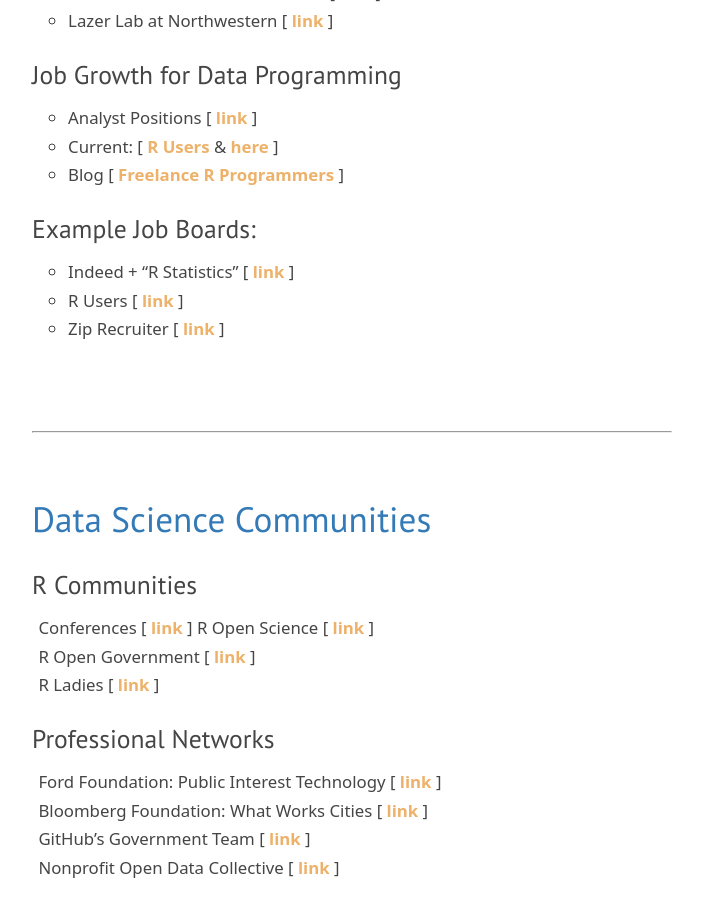
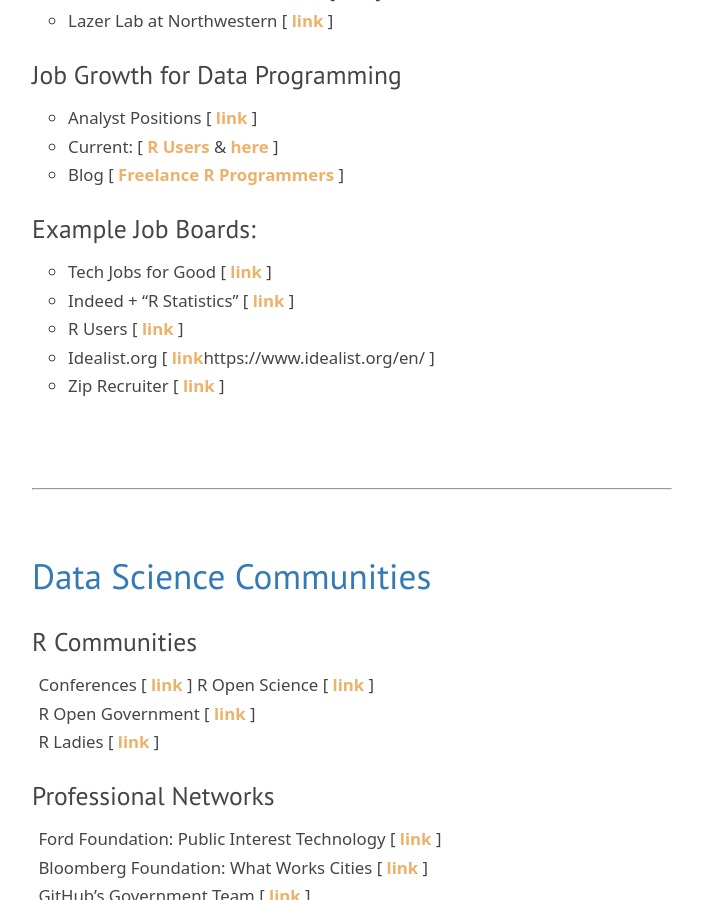
Before and after one commit to DS4PS/ds4ps.github.io, a Jekyll site: the page built from careers.md, in a window 1280 px wide and 900 px high, scrolled down 2947 px. Shown: the whole window, without its empty margins (288-991 px from the left). Built offline with Jekyll 4.4.1, drawn with Linux system fonts in a browser that asks for light colours; nearby versions of some CDN libraries; library files that are not in the unit come from our copies.

Commit message:
Update careers.md

```diff
--- a/careers.md
+++ b/careers.md
@@ -92,8 +92,10 @@
 
 ### Example Job Boards:
 
+* Tech Jobs for Good  [ [link](https://techjobsforgood.com/) ]
 * Indeed + “R Statistics” [ [link](https://www.indeed.com/jobs?q=R+Statistics&l=&ts=1546801625888&rs=1) ]
 * R Users [ [link](https://www.r-users.com/) ]
+* Idealist.org [ [link]()https://www.idealist.org/en/ ]
 * Zip Recruiter [ [link](https://www.ziprecruiter.com/Jobs/R-Programmer) ]
 
 <br>
```
